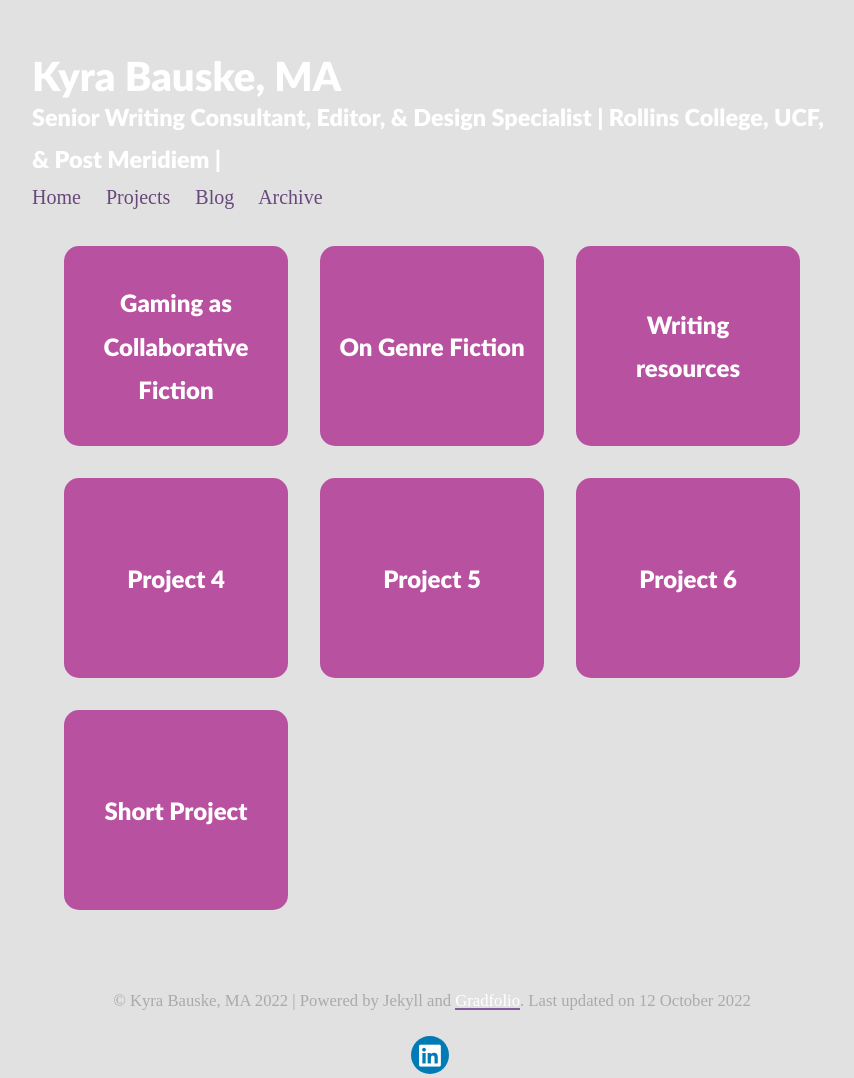
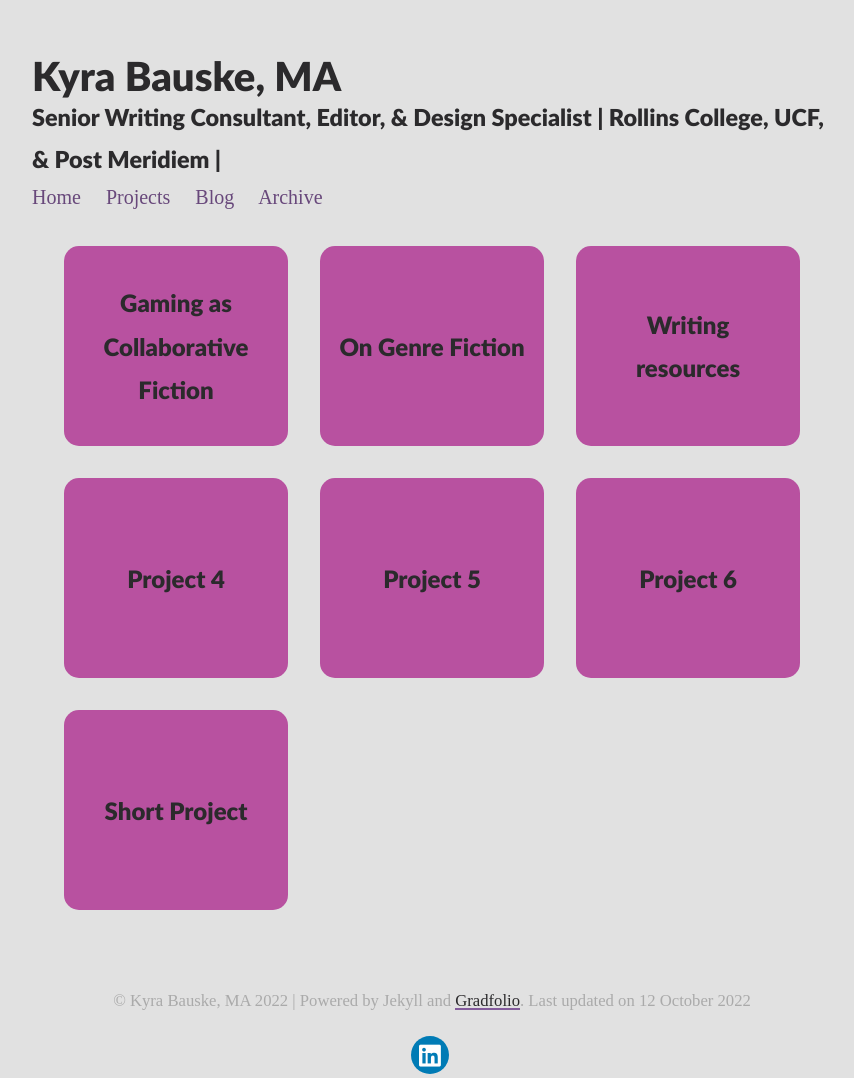
Before and after one commit to TK01079/GradPortfolioDemo, a Jekyll site: the page built from _pages/projects.md, in a window 1280 px wide. Shown: the whole page, without its empty margins (208-1062 px from the left). Built offline with Jekyll 4.4.1, drawn with Linux system fonts in a browser that asks for light colours; nearby versions of some CDN libraries.

Commit message:
back to black text

```diff
--- a/assets/css/_sass/variables.scss
+++ b/assets/css/_sass/variables.scss
@@ -13,7 +13,7 @@ $brand-color:      #68487b;
 // Color scheme for light
 $body-bg: #e1e1e1;
 $projectbox: #b851a0;
-$text-color: rgb(255, 255, 255);
+$text-color: rgb(43, 42, 44);
 
 // Color scheme for dark modes
 $body-bg-dark: #250334;
```
